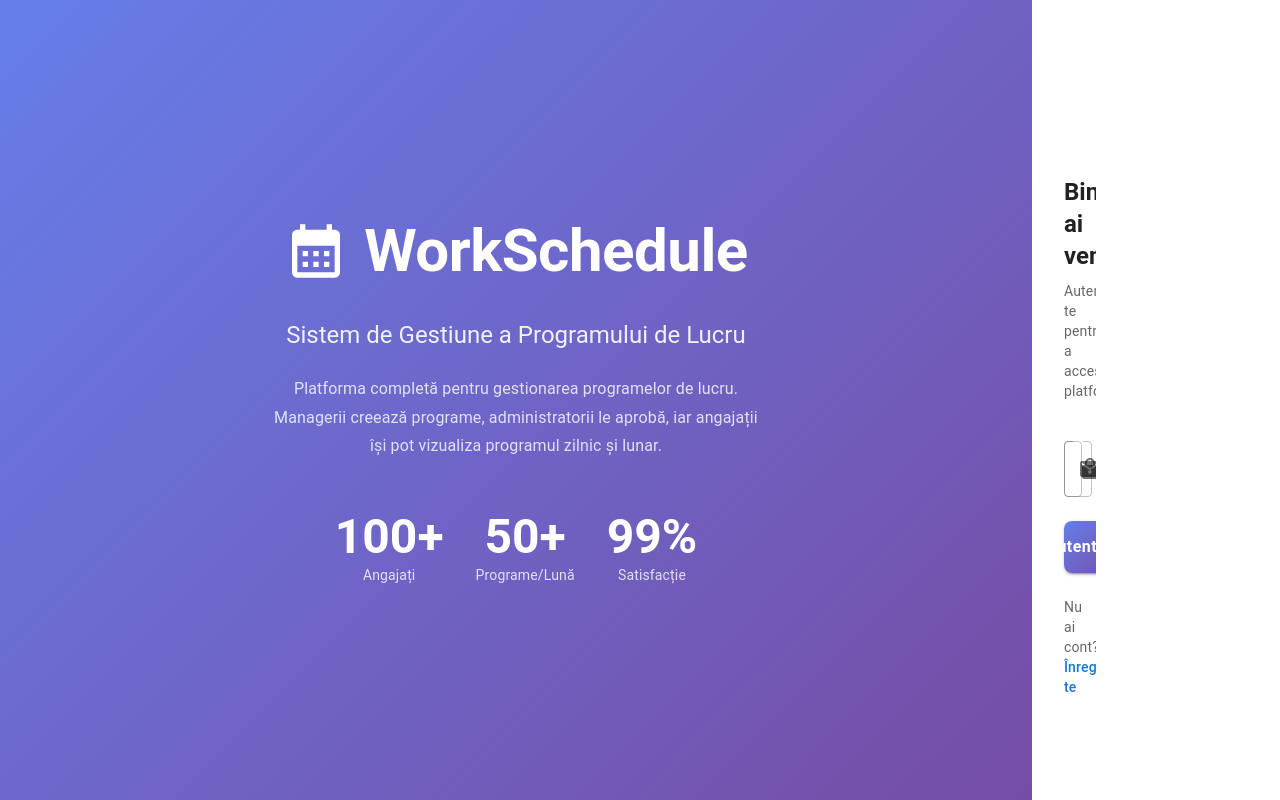
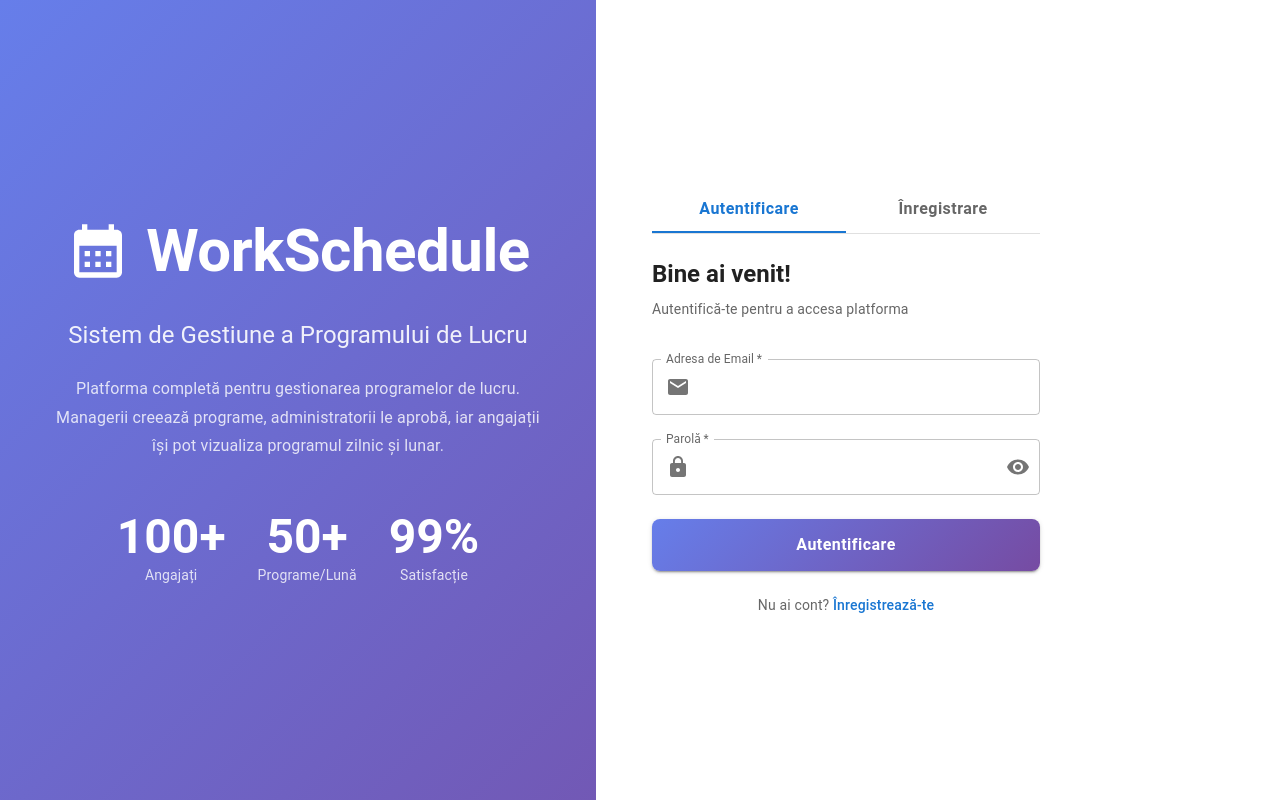
Before and after one commit to tfaflavius/workforce-scheduler, a React app in the folder frontend/: page /login in a window 1280 px wide. Built offline with nearby package versions, Linux system fonts and the light colour scheme; no server answers; the HTML template or start-up script is replaced by a standard one.

Commit message:
Fix mobile layout - make auth page scrollable and responsive

```diff
--- a/frontend/src/pages/auth/LoginPage.tsx
+++ b/frontend/src/pages/auth/LoginPage.tsx
@@ -157,10 +157,11 @@ export const LoginPage = () => {
       sx={{
         minHeight: '100vh',
         display: 'flex',
+        flexDirection: { xs: 'column', md: 'row' },
         background: 'linear-gradient(135deg, #667eea 0%, #764ba2 100%)',
       }}
     >
-      {/* Left Side - Branding */}
+      {/* Left Side - Branding (hidden on mobile) */}
       <Box
         sx={{
           flex: 1,
@@ -220,17 +221,16 @@ export const LoginPage = () => {
       {/* Right Side - Auth Forms */}
       <Box
         sx={{
-          flex: { xs: 1, md: 0 },
-          width: { md: 500 },
+          width: { xs: '100%', md: 500 },
+          minHeight: { xs: '100vh', md: 'auto' },
           display: 'flex',
-          alignItems: 'center',
-          justifyContent: 'center',
+          flexDirection: 'column',
           bgcolor: 'white',
           p: { xs: 2, sm: 4 },
           overflowY: 'auto',
         }}
       >
-        <Container maxWidth="sm">
+        <Container maxWidth="sm" sx={{ my: 'auto', py: 2 }}>
           {/* Mobile Logo */}
           <Box
             sx={{
```
